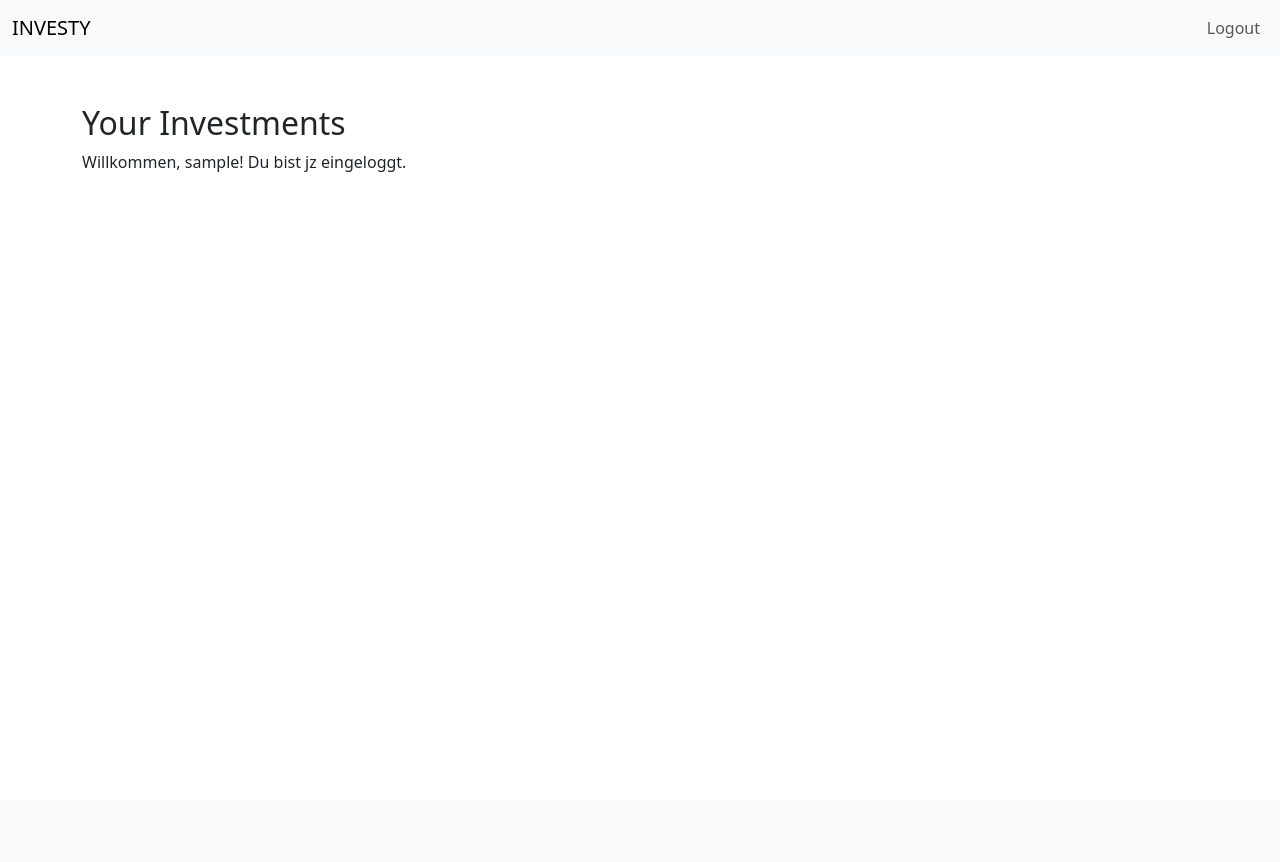
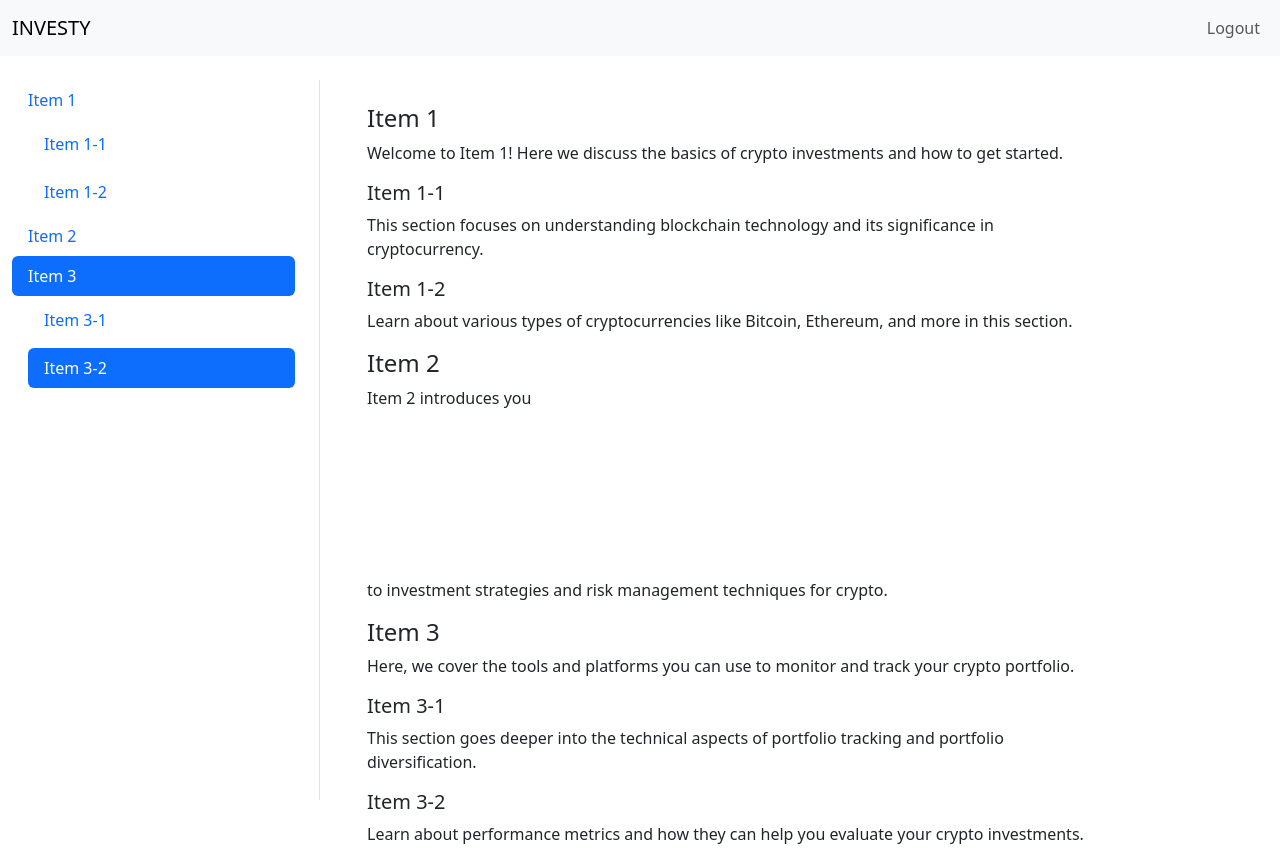
Before and after one commit to NicoFurtner/webapp_inv, a PHP site: page /mainpage.php in a window 1280 px wide. Before the commit the page ends 172 px from the top, so only its background shows below. Run offline with PHP 8.4, Linux system fonts and the light colour scheme; the visitor is signed in with stand-in values (Sample User, id 1); a stand-in replaces the project's code that opens the database connection.

Commit message:
navbar links und oben (erste tests)

```diff
--- a/src/mainpage.php
+++ b/src/mainpage.php
@@ -13,7 +13,7 @@ if (!isset($_SESSION['username'])) {
     <meta charset="UTF-8">
     <meta name="viewport" content="width=device-width, initial-scale=1.0">
     <link href="https://cdn.jsdelivr.net/npm/bootstrap@5.3.3/dist/css/bootstrap.min.css" rel="stylesheet" integrity="sha384-QWTKZyjpPEjISv5WaRU9OFeRpok6YctnYmDr5pNlyT2bRjXh0JMhjY6hW+ALEwIH" crossorigin="anonymous">
-    <title>Erfolgreich eingeloggt</title>
+    <title>Main-Page</title>
 </head>
 <body>
 <nav class="navbar navbar-expand-lg bg-body-tertiary">
@@ -29,9 +29,60 @@ if (!isset($_SESSION['username'])) {
         </div>
     </div>
 </nav>
+
 <div class="container mt-5">
-    <h2>Your Investments</h2>
-    <p>Willkommen, <?php echo $_SESSION['username']; ?>! Du bist jz eingeloggt.</p>
+    <div class="row">
+        <div class="col-4" style="position: fixed; top: 80px; bottom: 0; left: 0; width: 25%; padding-right: 0;">
+            <nav id="navbar-example3" class="h-100 flex-column align-items-stretch pe-4 border-end" style="height: 100vh; overflow-y: auto;">
+                <nav class="nav nav-pills flex-column">
+                    <a class="nav-link" href="#item-1">Item 1</a>
+                    <nav class="nav nav-pills flex-column">
+                        <a class="nav-link ms-3 my-1" href="#item-1-1">Item 1-1</a>
+                        <a class="nav-link ms-3 my-1" href="#item-1-2">Item 1-2</a>
+                    </nav>
+                    <a class="nav-link" href="#item-2">Item 2</a>
+                    <a class="nav-link" href="#item-3">Item 3</a>
+                    <nav class="nav nav-pills flex-column">
+                        <a class="nav-link ms-3 my-1" href="#item-3-1">Item 3-1</a>
+                        <a class="nav-link ms-3 my-1" href="#item-3-2">Item 3-2</a>
+                    </nav>
+                </nav>
+            </nav>
+        </div>
+
+        <div class="col-8" style="margin-left: 25%; overflow-y: auto; max-height: 100vh;">
+            <div data-bs-spy="scroll" data-bs-target="#navbar-example3" data-bs-smooth-scroll="true" class="scrollspy-example-2" tabindex="0">
+                <div id="item-1">
+                    <h4>Item 1</h4>
+                    <p>Welcome to Item 1! Here we discuss the basics of crypto investments and how to get started.</p>
+                </div>
+                <div id="item-1-1">
+                    <h5>Item 1-1</h5>
+                    <p>This section focuses on understanding blockchain technology and its significance in cryptocurrency.</p>
+                </div>
+                <div id="item-1-2">
+                    <h5>Item 1-2</h5>
+                    <p>Learn about various types of cryptocurrencies like Bitcoin, Ethereum, and more in this section.</p>
+                </div>
+                <div id="item-2">
+                    <h4>Item 2</h4>
+                    <p>Item 2 introduces you <br><br><br><br><br><br><br><br> to investment strategies and risk management techniques for crypto.</p>
+                </div>
+                <div id="item-3">
+                    <h4>Item 3</h4>
+                    <p>Here, we cover the tools and platforms you can use to monitor and track your crypto portfolio.</p>
+                </div>
+                <div id="item-3-1">
+                    <h5>Item 3-1</h5>
+                    <p>This section goes deeper into the technical aspects of portfolio tracking and portfolio diversification.</p>
+                </div>
+                <div id="item-3-2">
+                    <h5>Item 3-2</h5>
+                    <p>Learn about performance metrics and how they can help you evaluate your crypto investments.</p>
+                </div>
+            </div>
+        </div>
+    </div>
 </div>
 
 <script src="https://cdn.jsdelivr.net/npm/bootstrap@5.3.3/dist/js/bootstrap.bundle.min.js" integrity="sha384-YvpcrYf0tY3lHB60NNkmXc5s9fDVZLESaAA55NDzOxhy9GkcIdslK1eN7N6jIeHz" crossorigin="anonymous"></script>
```
